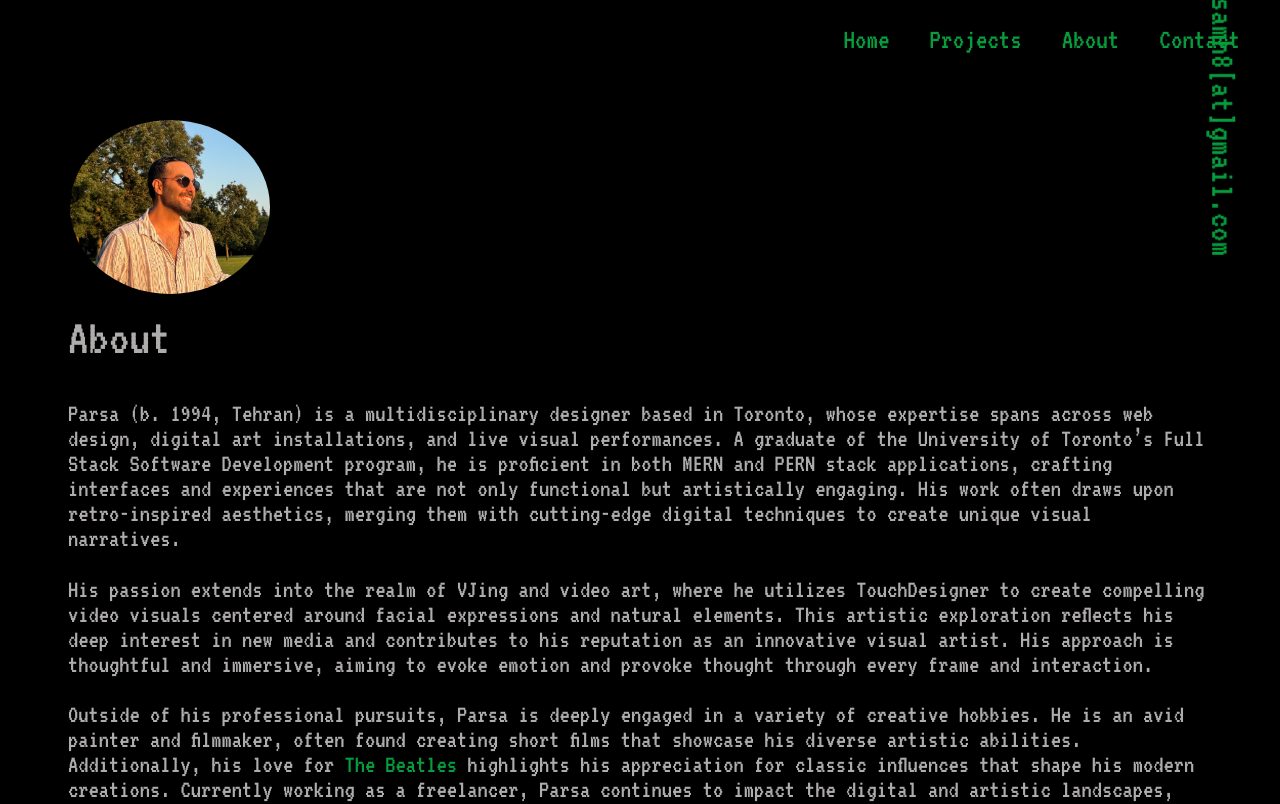
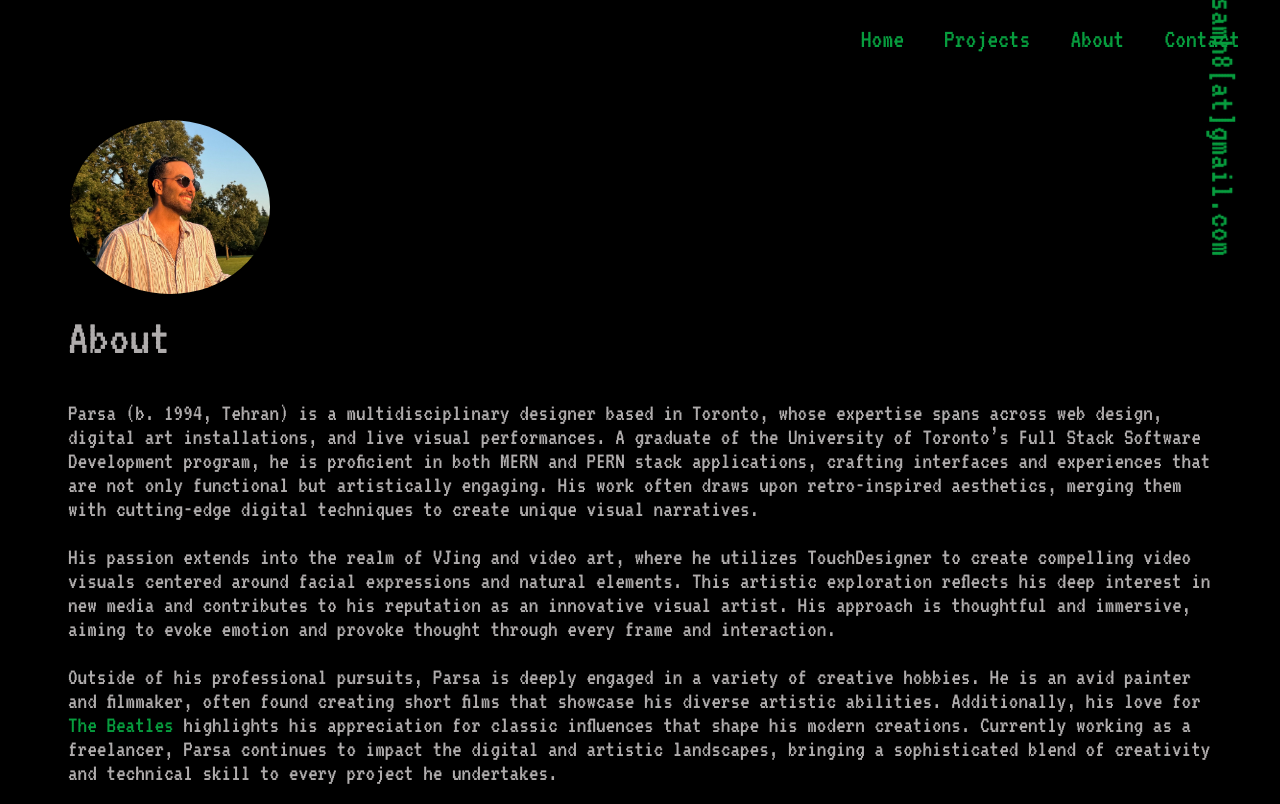
Before and after one commit to parsamh8/Portfolio-React, a React (Vite) app: page /about in a window 1280 px wide. Shown: the top 804 px of the page. Built offline with nearby package versions, Linux system fonts and the light colour scheme.

Commit message:
modify margin

```diff
--- a/src/style.css
+++ b/src/style.css
@@ -477,9 +477,5 @@ margin-top: 20vh;
 }
 
 .vt323-size {
-  font-size: 1.7em;
+  font-size: 1.5em;
 }
-
-.vt323-size {
-  font-size: 1.6em;
-}
```
